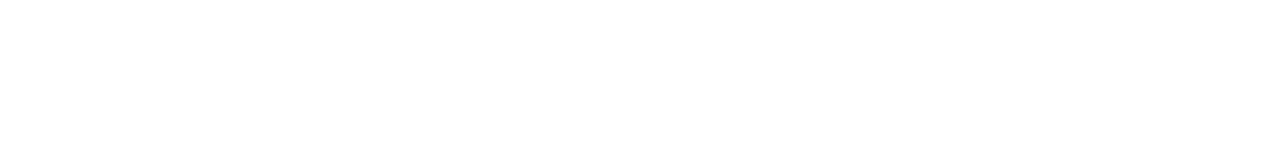
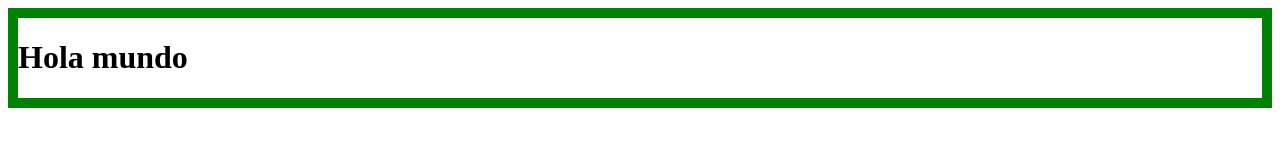
Before and after one commit to upiita-Emma-d/easybank-learning-sass, a plain HTML site: page index.html in a window 1280 px wide. Drawn offline with Linux system fonts and the light colour scheme.

Commit message:
con la distribucion de paginas completa

```diff
--- a/index.html
+++ b/index.html
@@ -1,3 +1,12 @@
-<html>
-
+<!DOCTYPE html>
+<html lang="en">
+<head>
+    <meta charset="UTF-8">
+    <meta name="viewport" content="width=device-width, initial-scale=1.0">
+    <title>EssyBanck</title>
+    <link rel="stylesheet" href="static/css/estilos.css">
+</head>
+<body>
+    <h1>Hola mundo </h1>
+</body>
 </html>
--- /dev/null
+++ b/src/sass/estilos.scss
@@ -0,0 +1,3 @@
+body {
+border:10px solid green ;
+}
```
Also changed, not shown: static/css/estilos.css (added), 1 other file.
